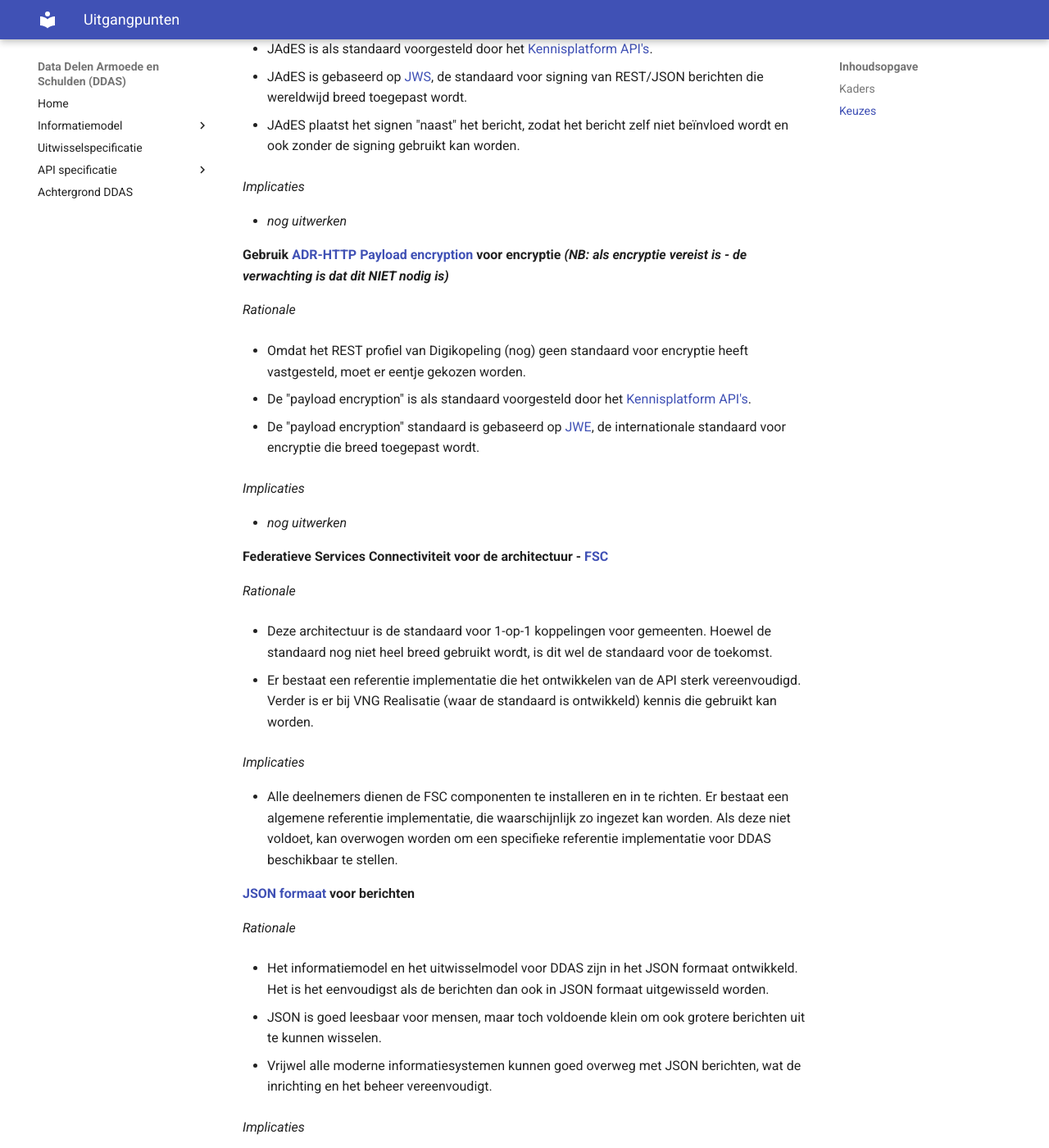
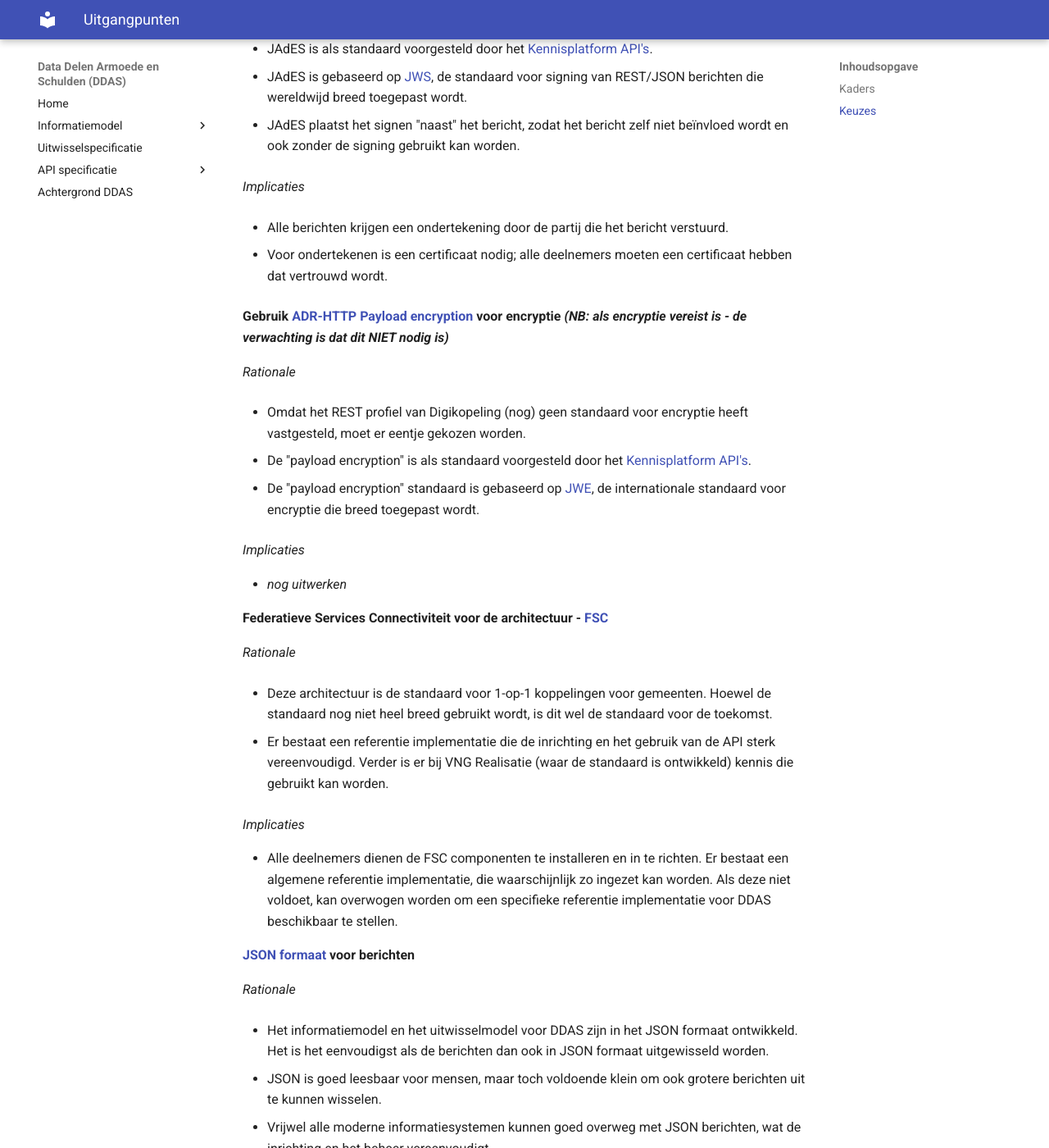
Before and after one commit to Govert-Claus/DDAS-API, an MkDocs documentation site: the page built from docs/uitgangspunten.md, in a window 1280 px wide and 1400 px high, scrolled down 1060 px. Shown: the whole window at 82% size. Built offline with MkDocs 1.6.1 and Material for MkDocs 9.7.7, drawn with Linux system fonts in a browser that asks for light colours; the version menu is left out; some of the changed text lies outside the part shown.

Commit message:
Update uitgangspunten.md
Tekstuele aanpassingen

```diff
--- a/docs/uitgangspunten.md
+++ b/docs/uitgangspunten.md
@@ -22,6 +22,7 @@ Het koppelvlak moet voldoen aan de volgende wetten, afspraken en standaarden:
 
 De volgende keuzes zijn gemaakt:
 
+
 **Gebruik [Digikoppeling](https://www.logius.nl/domeinen/gegevensuitwisseling/digikoppeling) REST profiel**
 
   *Rationale*
@@ -33,6 +34,7 @@ De volgende keuzes zijn gemaakt:
   - Alle leverende deelnemers dienen een API conform het REST profiel beschikbaar te stellen.
 
   - Omdat het Digikoppeling REST profiel nog geen keuze heeft gemaakt voor signing en encryptie, moet hier expliciet een keuze in gemaakt worden.
+
 
 
 **Gebruik [JAdES](https://geonovum.github.io/KP-APIs/API-strategie-modules/signing-jades/) voor signen**
@@ -49,7 +51,10 @@ De volgende keuzes zijn gemaakt:
 
   *Implicaties*
 
-  - *nog uitwerken*
+  - Alle berichten krijgen een ondertekening door de partij die het bericht verstuurd.
+
+  - Voor ondertekenen is een certificaat nodig; alle deelnemers moeten een certificaat hebben dat vertrouwd wordt.
+
 
 
 **Gebruik [ADR-HTTP Payload encryption](https://geonovum.github.io/KP-APIs/API-strategie-modules/encryption/) voor encryptie *(NB: als encryptie vereist is - de verwachting is dat dit NIET nodig is)***
@@ -67,17 +72,19 @@ De volgende keuzes zijn gemaakt:
   - *nog uitwerken*
 
 
+
 **Federatieve Services Connectiviteit voor de architectuur - [FSC](https://docs.fsc.nlx.io/introduction)**
 
   *Rationale*
 
   - Deze architectuur is de standaard voor 1-op-1 koppelingen voor gemeenten. Hoewel de standaard nog niet heel breed gebruikt wordt, is dit wel de standaard voor de toekomst.
 
-  - Er bestaat een referentie implementatie die het ontwikkelen van de API sterk vereenvoudigd. Verder is er bij VNG Realisatie (waar de standaard is ontwikkeld) kennis die gebruikt kan worden.
+  - Er bestaat een referentie implementatie die de inrichting en het gebruik van de API sterk vereenvoudigd. Verder is er bij VNG Realisatie (waar de standaard is ontwikkeld) kennis die gebruikt kan worden.
 
   *Implicaties*
 
   - Alle deelnemers dienen de FSC componenten te installeren en in te richten. Er bestaat een algemene referentie implementatie, die waarschijnlijk zo ingezet kan worden. Als deze niet voldoet, kan overwogen worden om een specifieke referentie implementatie voor DDAS beschikbaar te stellen.
+
 
 
 **[JSON formaat](https://json-schema.org/draft/2020-12/json-schema-validation) voor berichten**
@@ -95,6 +102,7 @@ De volgende keuzes zijn gemaakt:
   - De gegevens moeten in JSON formaat uitgewisseld worden.
 
 
+
 **Gebruik [Diginetwerk](https://www.logius.nl/domeinen/infrastructuur/diginetwerk) voor transport**
 
 NB: Het is de vraag of alle betrokken partijen toegang hebben of kunnen krijgen tot Diginetwerk. Als dit niet mogelijk is of onevenredig veel inspanning vergt, dan wordt het openbare internet gebruikt voor transport. Mogelijk zijn dan aanvullende maatregelen nodig om kwetsbaarheden te voorkomen.
@@ -106,6 +114,7 @@ NB: Het is de vraag of alle betrokken partijen toegang hebben of kunnen krijgen
   *Implicaties*
 
   - Alle deelnemers moeten toegang tot het Diginetwerk hebben of krijgen. Dit vereist toegang via een [koppelnetwerkaanbieder](https://www.logius.nl/domeinen/infrastructuur/diginetwerk/aansluiten).
+
 
 
 **Gebruik [PKIoverheid certificaten](https://www.logius.nl/domeinen/toegang/pkioverheid) voor authenticatie, signing en encryptie**
@@ -120,14 +129,15 @@ NB: Het is de vraag of alle betrokken partijen toegang hebben of kunnen krijgen
 
   *Implicaties*
 
-  - Alle deelnemers moeten een PKIoverheid certificaat hebben of krijgen. NB: Het is niet altijd mogelijk om een PKIoverheid certificaat dat al in gebruik is, te hergebruiken.
+  - Alle deelnemers moeten een PKIoverheid certificaat hebben of krijgen. NB: Het is niet altijd mogelijk om een PKIoverheid certificaat dat al in gebruik is, te hergebruiken. Zo moet voor versleutelen een ander certificaat gebruikt worden dan voor ondertekenen van een bericht.
 
 
-**Beveiligingsniveau BBN2** (NB: DPIA is nog in wording)
+
+**Beveiligingsniveau BBN2**
 
   *Rationale*
 
-  - In de DPIA wordt dit vereist.
+  - BBN2 is het niveau dat volgens GEMMA geldt voor gegevensverwerkingen in de schuldhulpverlening.
 
   *Implicaties*
 
```
